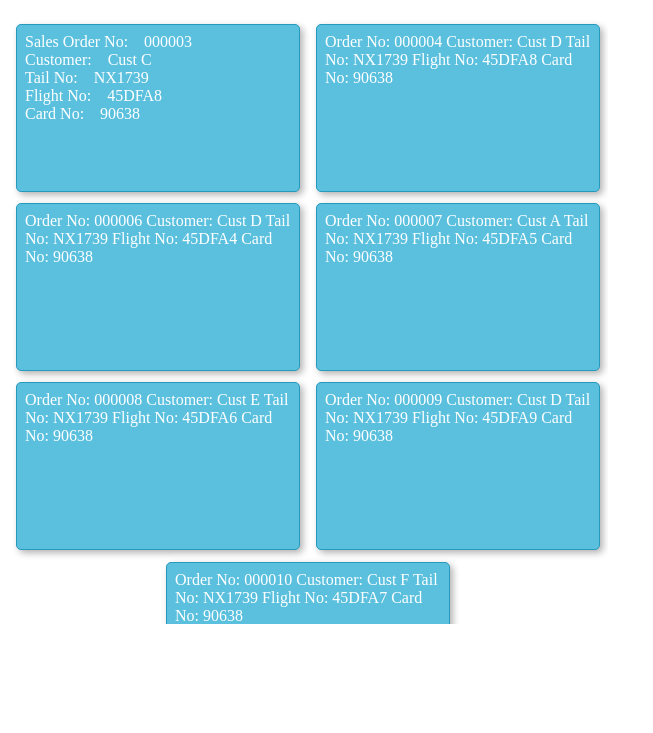
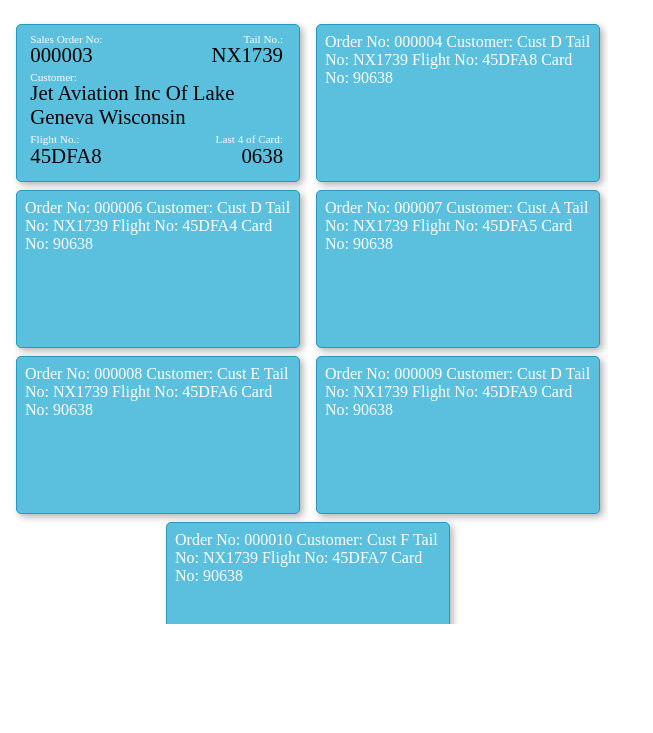
Before and after one commit to trenthaynes/cardformat, a plain HTML site: page index.html in a window 1280 px wide. Shown: the whole page, without its empty margins (0-653 px from the left). Drawn offline with Linux system fonts and the light colour scheme.

Commit message:
changes to index page cards

```diff
--- a/index.html
+++ b/index.html
@@ -4,12 +4,6 @@
     </head>
     <body>
         <style>
-.so-info-size {
-    font-size: 1rem;
-}
-.so-info-color {
-    color: #000;
-}
 .so-list-wrapper {
     max-width: 600px;
     max-height: 600px;
@@ -31,39 +25,112 @@
     color: #fff;
     border-radius: 5px;
     border: 1px solid #269abc;
-    margin-bottom: .7em;
+    margin-bottom: .5em;
     padding: .5em;
-    height: 150px;
+    height: 140px;
     -webkit-box-shadow: 3px 3px 7px rgba(0,0,0,0.3);
     box-shadow: 3px 3px 7px rgba(0,0,0,0.3);
     cursor: pointer;
-}
-.so-list-card .card-content-holder {
     position: relative;
 }
-.card-content-holder div.so-order {
-    float: left;
-    margin-right: 1em;
+
+.so-list-card div[class^='so-label-row'] {
+    font-size: .7em;
+    position: relative;
+}
+.so-list-card div[class^='so-info-row'] {
+    position: relative;
+    font-size: 1.3em;
+    color: #000;
 }
 
+div.so-label-row-1 > div.label-l {
+    position: absolute;
+    top: 0;
+    left: 2%;
+}
+div.so-label-row-1 > div.label-r {
+    position: absolute;
+    top: 0;
+    right: 3%;
+}
+div.so-info-row-1 > div.info-l {
+    position: absolute;
+    top: 10px;
+    left: 2%;
+}
+div.so-info-row-1 > div.info-r {
+    position: absolute;
+    top: 10px;
+    right: 3%;
+}
+
+div.so-label-row-2 > div.label-l {
+    position: absolute;
+    top: 38px;
+    left: 2%;
+}
+div.so-info-row-2 > div.info-l {
+    position: absolute;
+    top: 48px;
+    left: 2%;
+}
+
+div.so-label-row-3 > div.label-l {
+    position: absolute;
+    top: 100px;
+    left: 2%;
+}
+div.so-label-row-3 > div.label-r {
+    position: absolute;
+    top: 100px;
+    right: 3%;
+}
+div.so-info-row-3 > div.info-l {
+    position: absolute;
+    top: 111px;
+    left: 2%;
+}
+div.so-info-row-3 > div.info-r {
+    position: absolute;
+    top: 111px;
+    right: 3%;
+}
         </style>
-
         <div class="so-list-wrapper">
             <div id="SoListItem" data-sono="000003" data-tailno="NX1739" data-actype="Hawker 750" data-accat="LESS THAN DC-9"
                 data-socustno="111112" data-domintl="D" data-flightno="45DFA8" data-flighttype="CORPORATE" data-itemcode="Jeta'"
                 data-itemname="JET FUEL" data-qty="81.99" class="so-list-card" value="000003">
-                <div class="card-content-holder">
-                    <div class="so-order">Sales Order No:</div>
-                    <div>000003</div>
-                    <div class="so-order">Customer:</div>
-                    <div class="">Cust C</div>
-                    <div class="so-order">Tail No:</div>
-                    <div class="">NX1739</div>
-                    <div class="so-order">Flight No:</div>
-                    <div class="">45DFA8</div>
-                    <div class="so-order">Card No:</div>
-                    <div class="">90638</div>
-                </div>
+                <!-- <div class="card-content-holder"> -->
+                    <div class="so-label-row-1">
+                        <div class="label-l">Sales Order No:</div>
+                        <div class="label-r">Tail No.:</div>
+                    </div>
+                    <div class="so-info-row-1">
+                        <div class="info-l">000003</div>
+                        <div class="info-r">NX1739</div>
+                    </div>
+                    <div class="so-label-row-2">
+                        <div class="label-l">Customer:</div>
+                    </div>
+                    <div class="so-info-row-2">
+                        <div class="info-l">Jet Aviation Inc Of Lake Geneva Wisconsin</div>
+                    </div>
+                    <div class="so-label-row-3">
+                        <div class="label-l">Flight No.:</div>
+                        <div class="label-r">Last 4 of Card:</div>
+                    </div>
+                    <div class="so-info-row-3">
+                        <div class="info-l">45DFA8</div>
+                        <div class="info-r">0638</div>
+                    </div>
+                    <!-- <div class="so-order">Customer:</div>
+                    <div class="so-info">Cust C</div>
+                    <div class="so-order">Flight No.:</div>
+                    <div class="so-info">45DFA8</div>
+                    <div class="so-order">Card No. (last 4):</div>
+                    <div class="so-info">90638</div> -->
+                <!-- </div> -->
             </div>
             <div id="SoListItem" data-sono="000004" data-tailno="NX1739" data-actype="Hawker 750" data-accat="LESS THAN DC-9"
                     data-socustno="111113" data-domintl="I" data-flightno="45DFA8" data-flighttype="CORPORATE" data-itemcode="Jeta'"
```
